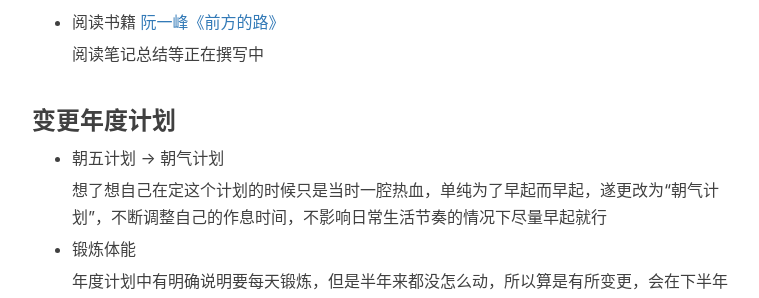
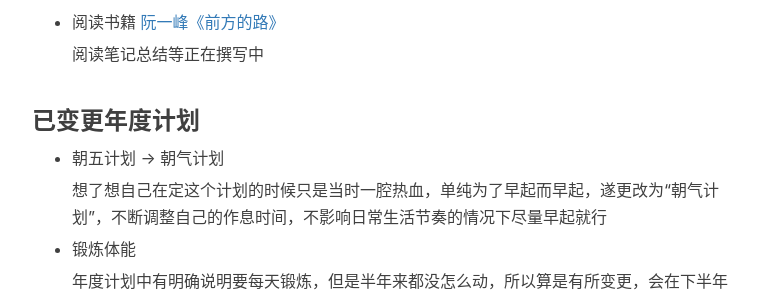
Before and after one commit to imfms/imfms.github.io, a Jekyll site: the page built from _posts/2018-07-31-2018-summary-of-the-first-half-of-the-year.md, in a window 1280 px wide and 900 px high, scrolled down 1599 px. Shown: the part 154-452 px from the top of the window, without its empty margins (233-992 px from the left). Built offline with Jekyll 4.4.1, drawn with Linux system fonts in a browser that asks for light colours; nearby versions of some CDN libraries; comment, search, counter and statistics services are not loaded.

Commit message:
Update 2018-07-31-2018-summary-of-the-first-half-of-the-year.md

```diff
--- a/_posts/2018-07-31-2018-summary-of-the-first-half-of-the-year.md
+++ b/_posts/2018-07-31-2018-summary-of-the-first-half-of-the-year.md
@@ -66,7 +66,7 @@ tags:
   阅读笔记总结等正在撰写中
 
 
-### 变更年度计划
+### 已变更年度计划
 
 - 朝五计划 -> 朝气计划
 
```
Also changed, not shown: other parts of _posts/2018-07-31-2018-summary-of-the-first-half-of-the-year.md (+1 -1 lines).
